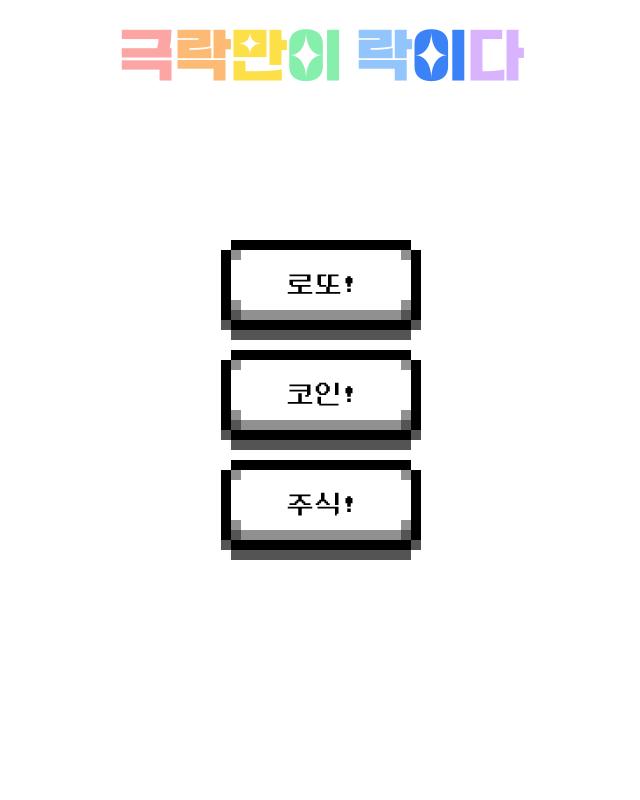
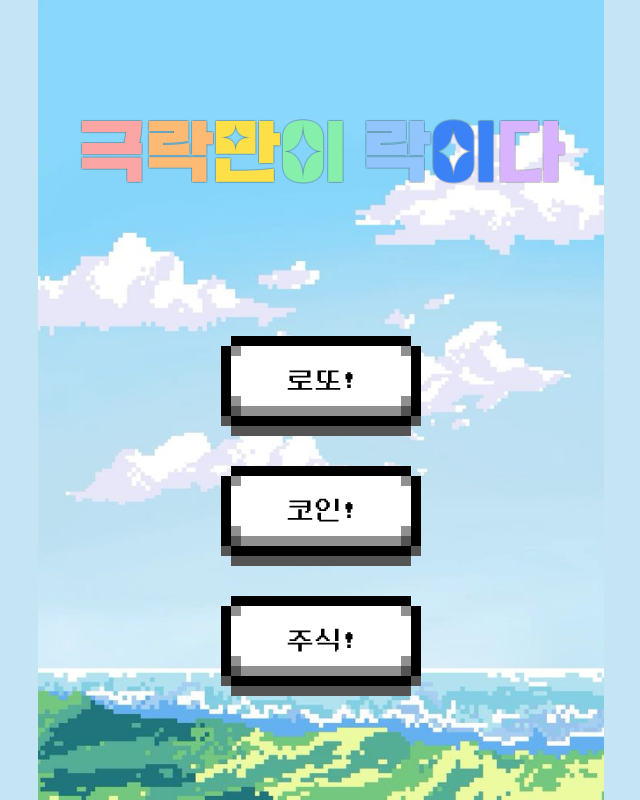
Before and after one commit to LeeJaeHo99/Yes-Or-No, a Next.js app: page / in a window 1280 px wide. Shown: the whole page, without its empty margins (319-959 px from the left). Built offline with nearby package versions, Linux system fonts and the light colour scheme.

Commit message:
배경, 레이아웃 정리

```diff
--- /dev/null
+++ b/src/app/coin/page.tsx
@@ -0,0 +1,7 @@
+export default function CoinPage(){
+    return(
+        <div>
+            123
+        </div>
+    );
+}
--- a/src/app/layout.tsx
+++ b/src/app/layout.tsx
@@ -1,5 +1,6 @@
 import "../../public/fonts/fonts.css"
 import "../styles/globals.css";
+import Header from "../components/Header";
 
 export default function RootLayout({
     children,
@@ -7,8 +8,9 @@ export default function RootLayout({
     children: React.ReactNode;
 }>) {
     return (
-        <html lang="ko">
-            <body className='relative h-[100vh]'>
+        <html lang="ko" className="h-full">
+            <body className="flex items-center justify-start flex-col h-full">
+                <Header />
                 {children}
             </body>
         </html>
--- /dev/null
+++ b/src/app/lotto/page.tsx
@@ -0,0 +1,7 @@
+export default function LottoPage(){
+    return(
+        <div>
+            123
+        </div>
+    );
+}
--- a/src/app/page.tsx
+++ b/src/app/page.tsx
@@ -1,15 +1,13 @@
-import Header from "../components/Header";
 import PixelBox from '../components/PixelBox';
 
 export default function Home() {
     return (
         <div>
             <div className="inner flex flex-col items-center justify-between relative w-full max-w-[1000px] h-full m-auto">
-                <Header />
-                <div className="pixel-btn--wrap mt-40">
-                    <PixelBox text={'로또'}/>
-                    <PixelBox text={'코인'}/>
-                    <PixelBox text={'주식'}/>
+                <div className="pixel-btn--wrap flex items-center justify-center flex-col gap-5 mt-40">
+                    <PixelBox text={'로또'} href={'lotto'}/>
+                    <PixelBox text={'코인'} href={'coin'}/>
+                    <PixelBox text={'주식'} href={'stock'}/>
                 </div>
             </div>
         </div>
--- /dev/null
+++ b/src/app/stock/page.tsx
@@ -0,0 +1,7 @@
+export default function StockPage(){
+    return(
+        <div>
+            123
+        </div>
+    );
+}
--- a/src/components/Header.tsx
+++ b/src/components/Header.tsx
@@ -1,7 +1,7 @@
 export default function Header() {
     return (
-        <header className="title-wrap flex items-center justify-center gap-[60px] w-full h-12 mt-8">
-            <h1 className="font-pBold text-6xl text-center">
+        <header className="title-wrap flex items-center justify-center gap-[60px] w-full h-12 mt-32">
+            <h1 className="font-pBold text-7xl text-center">
                 <span className="text-red-300">극</span>
                 <span className="text-orange-300">락</span>
                 <span className="text-yellow-300">만</span>
--- a/src/components/PixelBox.tsx
+++ b/src/components/PixelBox.tsx
@@ -1,6 +1,13 @@
-export default function PixelBox({text}) {
+import Link from "next/link";
+
+type PixelBoxProps = {
+    text: string;
+    href: string;
+}
+
+export default function PixelBox({ text, href }: PixelBoxProps) {
     return (
-        <>
+        <Link href={`/${href}`}>
             <div className="pixel-grid">
                 <div className="pixel-text font-DGM select-none">{text}!</div>
 
@@ -193,8 +200,6 @@ export default function PixelBox({text}) {
                 <div className="pixel-black"></div>
                 <div className="pixel-transparent"></div>
             </div>
-
-
-        </>
+        </Link>
     );
 }
--- a/src/styles/globals.css
+++ b/src/styles/globals.css
@@ -6,6 +6,22 @@
 }
 
 body {
+    background-image: url('/images/bg.jpg');
+    background-position: 50% 50%;
+    background-repeat: no-repeat;
+    background-size: contain;
+    background-color: #C5E5F4;
+}
+
+.inner{
+}
+
+header h1 span{
+    text-shadow:
+    1px 1px 0 #00000020,  /* 상단 오른쪽 */
+    -1px 1px 0 #00000020, /* 상단 왼쪽 */
+    1px -1px 0 #00000020, /* 하단 오른쪽 */
+    -1px -1px 0 #00000020; /* 하단 왼쪽 */
 }
 
 .pixel-grid {
```
Also changed, not shown: public/images/bg.jpg (added).
